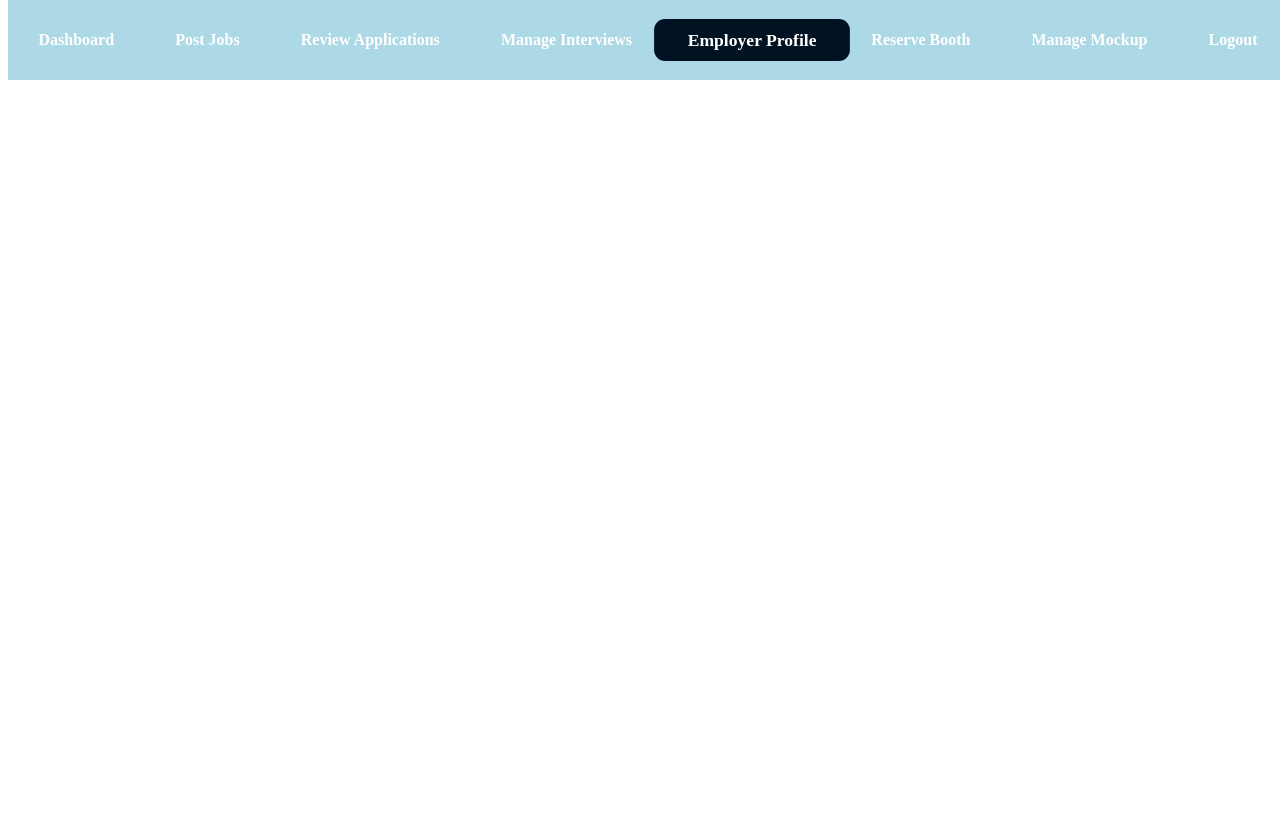
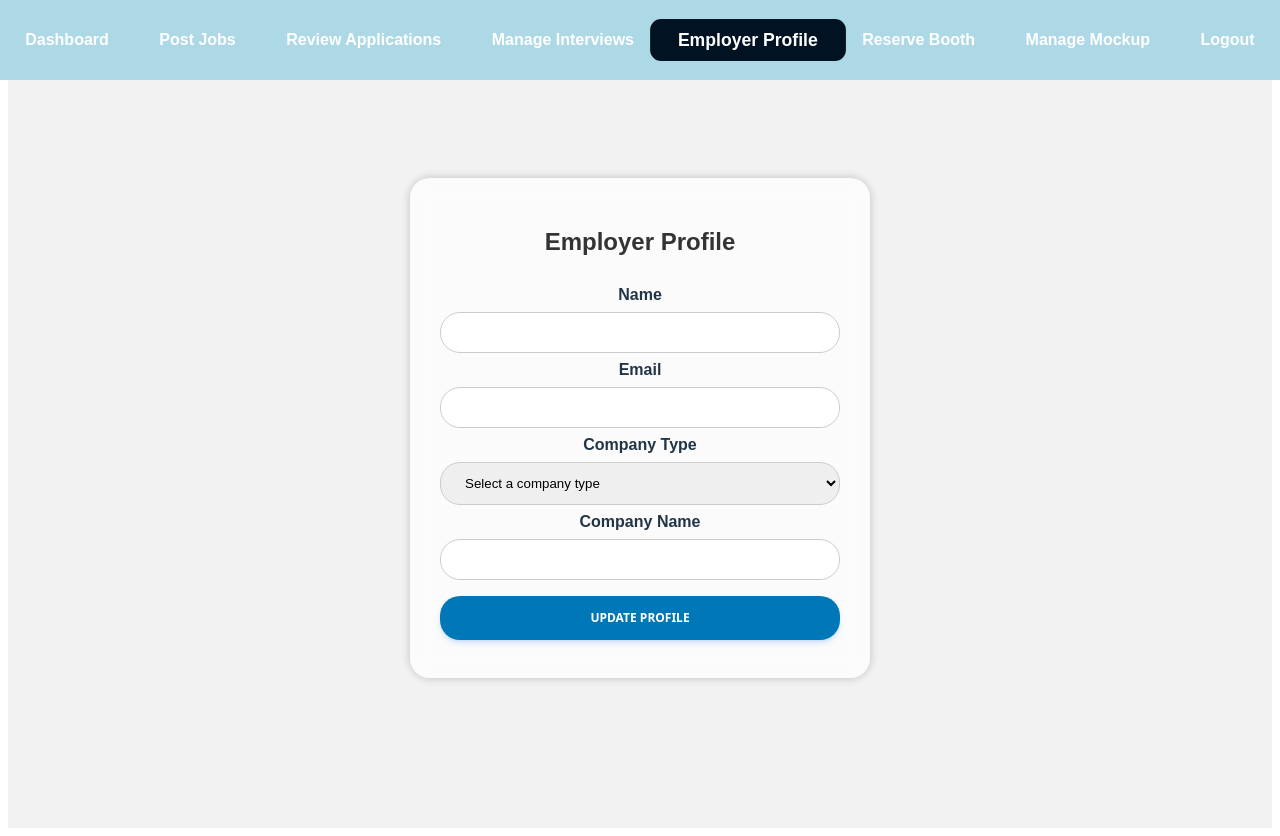
Before and after one commit to IamThou9/SE-Project, a React (Vite) app in the folder project/: page /employer/employerprofile in a window 1280 px wide. Built offline with nearby package versions, Linux system fonts and the light colour scheme.

Commit message:
Added Interview Timing, Fixed mockup & Job Status
Added interview time to student status profile, added employee profile edit, css changes for styling in student and employer

```diff
--- /dev/null
+++ b/project/src/pages/employer/employeerstyling/employeer_profile.css
@@ -0,0 +1,82 @@
+/* Employer Profile Body */
+.emp_profile_body {
+    font-family: Arial, sans-serif;
+    background-color: #f2f2f2;
+    display: flex;
+    justify-content: center;
+    align-items: center;
+    height: 100vh;
+    margin: 0;
+    margin-top: 20px;
+  }
+
+  /* Employer Profile Container */
+  .emp_profile_container {
+    background-color: rgba(255, 255, 255, 0.7); /* Make the background semi-transparent */
+    backdrop-filter: blur(10px); /* Apply a blur effect to the background */
+    border-radius: 20px; /* Increase border radius */
+    box-shadow: 0 0 10px rgba(0, 0, 0, 0.2);
+    padding: 30px;
+    text-align: center;
+    max-width: 400px;
+    width: 100%;
+  }
+
+  /* Employer Profile Heading */
+  .emp_profile_heading {
+    color: #333333;
+    font-size: 24px;
+    margin-bottom: 30px;
+  }
+
+  /* Employer Profile Form Inputs */
+  .emp_profile_input {
+    width: 100%;
+    padding: 12px 20px;
+    margin: 8px 0;
+    display: inline-block;
+    border: 1px solid #ccc;
+    border-radius: 20px;
+    box-sizing: border-box;
+  }
+
+  /* Employer Profile Button */
+  .emp_profile_button {
+    background-color: #0077b6;
+    color: white;
+    padding: 14px 20px;
+    margin: 8px 0;
+    border: none;
+    border-radius: 20px;
+    cursor: pointer;
+    width: 100%;
+  }
+
+  .emp_profile_button:hover {
+    background-color: #005f8c;
+  }
+
+  /* Responsive styles */
+  @media screen and (max-width: 600px) {
+    /* Employer Profile Container */
+    .emp_profile_container {
+      max-width: 100%;
+      padding: 20px;
+    }
+
+    /* Employer Profile Heading */
+    .emp_profile_heading {
+      font-size: 20px;
+      margin-bottom: 20px;
+    }
+
+    /* Employer Profile Form Inputs */
+    .emp_profile_input {
+      padding: 10px 15px;
+    }
+
+    /* Employer Profile Button */
+    .emp_profile_button {
+      padding: 12px 15px;
+    }
+  }
--- a/project/src/pages/employer/employerprofile.jsx
+++ b/project/src/pages/employer/employerprofile.jsx
@@ -1,13 +1,136 @@
-import React from 'react'
-import Sidebar from '../../components/Sidebar'
+import React, { useState, useEffect } from 'react';
+import Sidebar from '../../components/Sidebar';
+import Form from 'react-bootstrap/Form';
+import Button from 'react-bootstrap/Button';
+import './employeerstyling/employeer_profile.css';
 
 const EmployerProfile = () => {
+  const [formData, setFormData] = useState({
+    name: '',
+    email: '',
+    companyType: '',
+    companyName: '',
+  });
+
+  useEffect(() => {
+    // Get the user information from localStorage
+    const userInfo = JSON.parse(localStorage.getItem('user'));
+
+    if (userInfo) {
+      // Make a fetch request to the server to get the user's data
+      fetch(`http://localhost:8081/employer_profile/${userInfo.id}`)
+        .then((response) => response.json())
+        .then((data) => {
+          setFormData({
+            name: data.name,
+            email: data.email,
+            companyType: data.companyType,
+            companyName: data.companyName,
+          });
+        })
+        .catch((error) => {
+          console.error('Error fetching user data:', error);
+        });
+    }
+  }, []);
+
+  const handleChange = (e) => {
+    setFormData({ ...formData, [e.target.name]: e.target.value });
+  };
+
+  const handleSubmit = async (e) => {
+    e.preventDefault();
+
+    try {
+      const userInfo = JSON.parse(localStorage.getItem('user'));
+      const response = await fetch(`http://localhost:8081/employer_profile/${userInfo.id}`, {
+        method: 'PUT',
+        headers: {
+          'Content-Type': 'application/json',
+        },
+        body: JSON.stringify(formData),
+      });
+
+      const data = await response.json();
+      if (data.error) {
+        console.error('Error updating user data:', data.error);
+      } else {
+        console.log('User data updated:', data.message);
+      }
+    } catch (error) {
+      console.error('Error updating user data:', error);
+    }
+  };
+
   return (
-    <>
-      <Sidebar role="employer" />
-      {/* Add your EmployerProfile component content here */}
-    </>
-  )
-}
+    <div className="emp_profile_body">
+      <Sidebar role={'employer'} />
+      <div className="emp_profile_container">
+        <h2 className="emp_profile_heading">Employer Profile</h2>
+        <Form onSubmit={handleSubmit}>
+          <Form.Group controlId="formName">
+            <Form.Label>Name</Form.Label>
+            <Form.Control
+              type="text"
+              name="name"
+              value={formData.name}
+              onChange={handleChange}
+              className="emp_profile_input"
+            />
+          </Form.Group>
 
-export default EmployerProfile
+          <Form.Group controlId="formEmail">
+            <Form.Label>Email</Form.Label>
+            <Form.Control
+              type="email"
+              name="email"
+              value={formData.email}
+              onChange={handleChange}
+              className="emp_profile_input"
+            />
+          </Form.Group>
+
+          <Form.Group controlId="formCompanyType">
+            <Form.Label>Company Type</Form.Label>
+            <Form.Select
+              name="companyType"
+              value={formData.companyType}
+              onChange={handleChange}
+              className="emp_profile_input"
+            >
+              <option value="">Select a company type</option>
+              <option value="software company">Software Company</option>
+              <option value="IT consulting">IT Consulting</option>
+              <option value="tech startups">Tech Startups</option>
+              <option value="finance and banking">Finance and Banking</option>
+              <option value="healthcare technology">Healthcare Technology</option>
+              <option value="e-commerce and retail">E-commerce and Retail</option>
+              <option value="telecommunications">Telecommunications</option>
+              <option value="gaming and entertainment">Gaming and Entertainment</option>
+              <option value="manufacturing and engineering">Manufacturing and Engineering</option>
+              <option value="education technology">Education Technology</option>
+              <option value="government and public sector">Government and Public Sector</option>
+            </Form.Select>
+          </Form.Group>
+
+          <Form.Group controlId="formCompanyName">
+            <Form.Label>Company Name</Form.Label>
+            <Form.Control
+              type="text"
+              name="companyName"
+              value={formData.companyName}
+              onChange={handleChange}
+              className="emp_profile_input"
+            />
+          </Form.Group>
+
+          <Button variant="primary" type="submit" className="emp_profile_button">
+            Update Profile
+          </Button>
+        </Form>
+      </div>
+    </div>
+  );
+};
+
+export default EmployerProfile;
--- a/project/src/pages/employer/reservebooth.jsx
+++ b/project/src/pages/employer/reservebooth.jsx
@@ -68,7 +68,7 @@ const ReserveBooth = () => {
       <Sidebar role="employer" />
       <div style={{ marginTop: '100px' }}>
         <h2>Reserve Booth</h2>
-        <Table striped bordered hover>
+        <Table striped bordered hover className="employer-table">
           <thead>
             <tr>
               <th>Block</th>
--- a/project/src/pages/student/jobstatus.jsx
+++ b/project/src/pages/student/jobstatus.jsx
@@ -2,6 +2,7 @@ import React, { useState, useEffect } from 'react'
 import Sidebar from '../../components/Sidebar'
 import './studentstyling/student_jobstatus.css'
 import axios from 'axios'
+
 const JobStatus = () => {
   const [student, setStudent] = useState(null)
 
@@ -20,8 +21,8 @@ const JobStatus = () => {
     <>
       <Sidebar role={'student'} />
       {student ? (
-        <div className='table-container'>
-          <table>
+        <div className='student_jobstatus-table-container'>
+          <table className='student_jobstatus-table'>
             <thead>
               <tr>
                 <th>Job Title</th>
@@ -29,6 +30,7 @@ const JobStatus = () => {
                 <th>Company Name</th>
                 <th>Employer Name</th>
                 <th>Booth</th>
+                <th>Booth Time</th>
                 <th>Feedback</th>
               </tr>
             </thead>
@@ -43,6 +45,7 @@ const JobStatus = () => {
                     ? `${student.Block} / ${student.Number}`
                     : '-'}
                 </td>
+                <td>{student.time || '-'}</td>
                 <td>{student.comment || '-'}</td>
               </tr>
             </tbody>
--- a/project/src/pages/student/studentstyling/student_jobstatus.css
+++ b/project/src/pages/student/studentstyling/student_jobstatus.css
@@ -1,11 +1,11 @@
 /* Table Styles */
-.table-container {
+.student_jobstatus-table-container {
   display: flex;
   justify-content: center;
   margin-top: 2rem;
 }
 
-  table {
+.student_jobstatus-table {
   margin-top: 150px;
   width: 80%;
   max-width: 800px;
@@ -32,27 +32,27 @@
   background-color: #f3f4f6;
 }
   /* Search Bar Styles */
-    .search-container {
+  .student_jobstatus-search-container {
     margin-top: 100px;
     display: flex;
     justify-content: center;
     margin-bottom: 2rem;
   }
 
-    .search-bar {
+  .student_jobstatus-search-bar {
     width: 50%;
     max-width: 600px;
     display: flex;
   }
 
-    .search-bar input {
+  .student_jobstatus-search-bar input {
     flex: 1;
     padding: 0.5rem;
     border: 1px solid #e5e7eb;
     border-radius: 0.25rem 0 0 0.25rem;
   }
 
-    .search-bar .search-btn {
+  .student_jobstatus-search-bar .search-btn {
     background-color: #3b82f6;
     color: #fff;
     padding: 0.5rem 1rem;
```
Also changed, not shown: project/src/pages/employer/managemockup.jsx (+113 -61 lines), 1 other file (tests, documents, lock files or other folders). Lines whose indentation alone changed are shown as unchanged.
